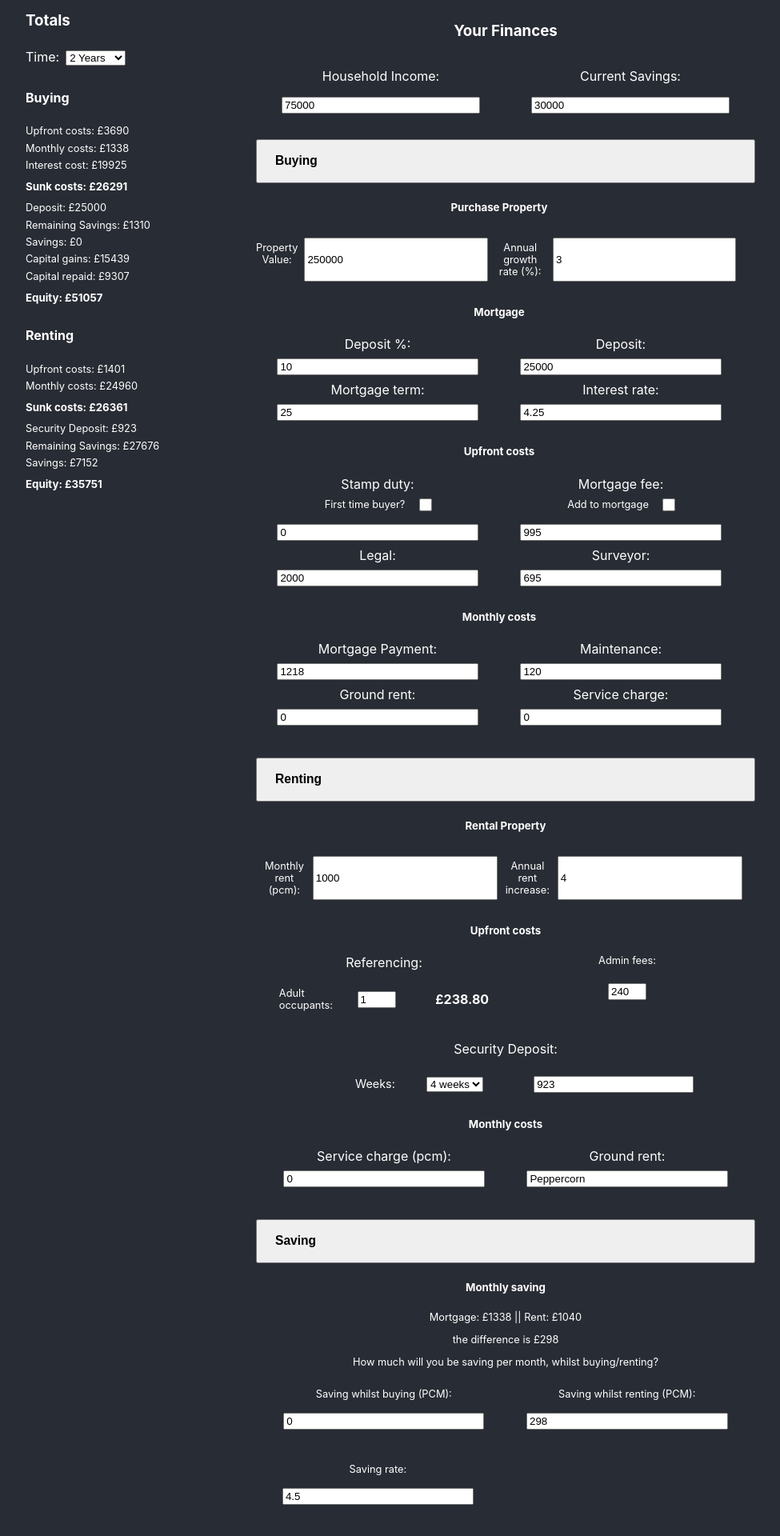
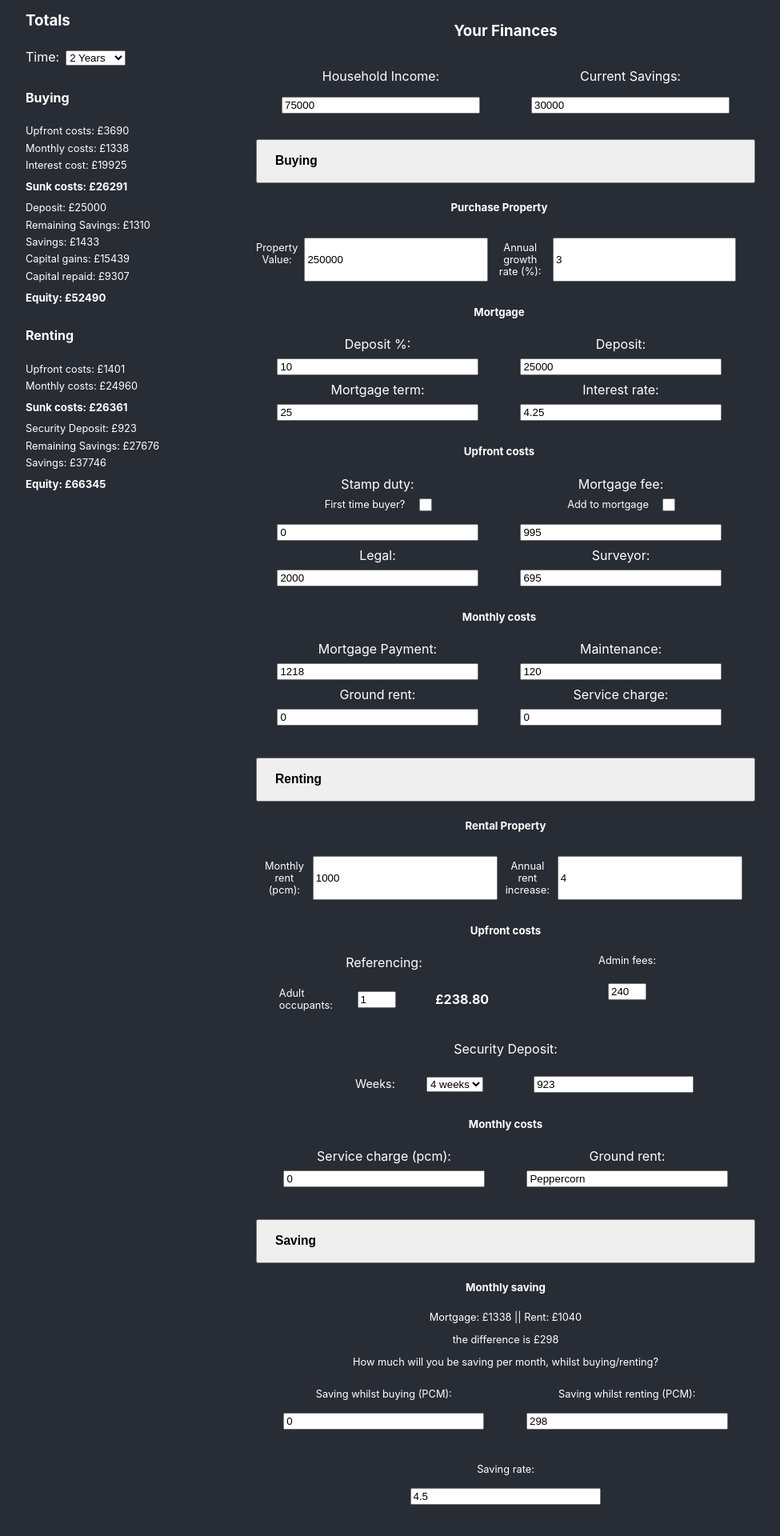
Before and after one commit to Spencer-EMS/rentbuycalc, a React (Create React App) app: page / in a window 1280 px wide. Shown: the part 124-2044 px from the top of the page at 80% size, without its empty margins (152-1127 px from the left). Built offline with nearby package versions, Linux system fonts and the light colour scheme.

Commit message:
adding saving calculations for Rent & Buy - initial backlog complete pending testing

```diff
--- a/src/components/Calculator/Calculator.js
+++ b/src/components/Calculator/Calculator.js
@@ -34,14 +34,17 @@ const Calculator = () => {
     const [ periodInterestCost, setPeriodInterestCost ] = useState(0);
     const [ capitalGains, setCapitalGains ] = useState(0);
     const [ capitalRepaid, setCapitalRepaid ] = useState(0);
+
     // RENT
     const [ upFrontRentCost, setUpFrontRentCost ] = useState(0);
     const [ rentMonthlyCost, setRentMonthlyCost ] = useState(0);
+    const [ accruedSavingsRent, setAccruedSavingsRent ] = useState(0);
 
     // SAVING
     const [ saveBuy, setSaveBuy ] = useState(0);
     const [ saveRent, setSaveRent ] = useState(0);
-    const [ aer, setAer ] = useState(4.5); // AER = ((1+r/n)**n)-1
+    const [ aer, setAer ] = useState(4.5);
+    const [ accruedSavingsBuy, setAccruedSavingsBuy ] = useState(0);
 
     // Booleans
     const [ buyInputBool, setBuyInputBool ] = useState(false);
@@ -76,6 +79,11 @@ const Calculator = () => {
                     capitalRepaid={capitalRepaid}
                     saveBuy={saveBuy}
                     saveRent={saveRent}
+                    aer={aer}
+                    accruedSavingsBuy={accruedSavingsBuy}
+                    setAccruedSavingsBuy={setAccruedSavingsBuy}
+                    accruedSavingsRent={accruedSavingsRent}
+                    setAccruedSavingsRent={setAccruedSavingsRent}
                 />
                 <div className={style.colFlex}>
                 <PersonalFinances
--- a/src/components/Saving/Saving.js
+++ b/src/components/Saving/Saving.js
@@ -18,13 +18,11 @@ const Saving = ({
     // Calculating monthly cost delta
     useEffect(() => {
         const delta = (rentMonthlyCost/(fixedTerm*12)) - monthlyCosts;
-        console.log(delta);
         if (delta > 0) {
             setMonthlyDelta(delta);
             setSaveBuy(delta);
             setSaveRent(0);
         } else if ( delta === 0) {
-            console.log("Buying === Renting", delta);
             setSaveBuy(0);
             setSaveRent(0);
         } else if (delta < 0) {
@@ -32,8 +30,8 @@ const Saving = ({
             setSaveRent((delta*(-1)));
             setSaveBuy(0);
         }
+    }, [ fixedTerm, setMonthlyDelta, rentMonthlyCost, monthlyCosts, setSaveBuy, setSaveRent]);
 
-    }, [ fixedTerm, setMonthlyDelta, rentMonthlyCost, monthlyCosts, setSaveBuy, setSaveRent]);
 
     // Event handlers
     const handleSaveBuyChange = event => {
@@ -65,11 +63,11 @@ const Saving = ({
                     <input type="number" id="saveRent" name="saveRent" value={saveRent} onChange={handleSaveRentChange}/>
                 </p>
             </div>
-            <div className={style.flexNorm}>
-                    <p>Saving rate:
-                        <input type="number" id="aer" name="aer" defaultValue={aer} onChange={handleAerChange}/>
-                    </p>
-                </div>
+            <div className={style.savingFlex}>
+                <p>Saving rate:
+                    <input type="number" id="aer" name="aer" defaultValue={aer} onChange={handleAerChange}/>
+                </p>
+            </div>
         </div>
     );
 }
--- a/src/components/Saving/Saving.module.css
+++ b/src/components/Saving/Saving.module.css
@@ -17,3 +17,9 @@
     margin: 1rem;
     width: 80%;
 }
+
+.savingFlex{
+    display: flex;
+    justify-content: center;
+    width: 100%;
+}
--- a/src/components/Totals/Totals.js
+++ b/src/components/Totals/Totals.js
@@ -1,4 +1,4 @@
-import React from 'react';
+import React, { useEffect } from 'react';
 import style from './Totals.module.css';
 
 const Totals = ({
@@ -16,9 +16,38 @@ const Totals = ({
         securityDeposit,
         capitalRepaid,
         saveBuy,
-        saveRent
+        saveRent,
+        aer,
+        accruedSavingsBuy,
+        setAccruedSavingsBuy,
+        accruedSavingsRent,
+        setAccruedSavingsRent
     }) => {
 
+    // Calculating Compound interest on BUY savings [Formula: A=(P(1+r/n)^nt)+((PMT((1+r/n)**(nt))-1)/(r/n))]
+    useEffect(() => {
+        var accruedAmount;
+        const remainingSavings = currentSavings - sumUpFrontCosts - depositAmount;
+        accruedAmount = remainingSavings*((1+((aer/100)/12))**(12*fixedTerm));
+        var rOverN = (aer/100)/12;
+        var numerator = (saveBuy*(((1+(rOverN))**(12*fixedTerm))-1));
+        accruedAmount = accruedAmount + (numerator/(rOverN));
+        setAccruedSavingsBuy(accruedAmount);
+    }, [fixedTerm, currentSavings, aer, sumUpFrontCosts, depositAmount, setAccruedSavingsBuy, saveBuy]);
+
+    // Calculating Compound interest on RENT savings [Formula: A=(P(1+r/n)^nt)+((PMT((1+r/n)**(nt))-1)/(r/n))]
+    useEffect(() => {
+        var accruedAmount;
+        const remainingSavings = currentSavings - upFrontRentCost - securityDeposit;
+        accruedAmount = remainingSavings*((1+((aer/100)/12))**(12*fixedTerm));
+        var rOverN = (aer/100)/12;
+        var numerator = (saveRent*(((1+(rOverN))**(12*fixedTerm))-1));
+        accruedAmount = accruedAmount + (numerator/(rOverN));
+        setAccruedSavingsRent(accruedAmount);
+    }, [fixedTerm, currentSavings, aer, upFrontRentCost, securityDeposit, setAccruedSavingsRent, saveRent]);
+
+
+    // CONSIDER A USEEFFECT TO CALCULATE THESE VALUES RATHER THAN CALCULATING INLINE
     const handleFtermChange = (event) => {
         const newFixedTerm = parseInt(event.target.value);
         setFixedTerm(newFixedTerm);
@@ -26,6 +55,7 @@ const Totals = ({
 
     return(
         <div className={style.Totals}>
+            <div className={style.fixSideBar}>
                 <h3>Totals</h3>
                 <div className={style.colFlex}>
                     <label htmlFor="fterm">Time:
@@ -47,10 +77,10 @@ const Totals = ({
 
                     <p>Deposit: £{depositAmount.toFixed(0)}</p>
                     <p>Remaining Savings: £{(currentSavings - sumUpFrontCosts - depositAmount)}</p>
-                <p>Savings: £{(saveBuy*(fixedTerm*12)).toFixed(0)}</p>
+                    <p>Savings: £{accruedSavingsBuy.toFixed(0)}</p>
                     <p>Capital gains: £{capitalGains.toFixed(0)}</p>
                     <p>Capital repaid: £{capitalRepaid.toFixed(0)}</p>
-                <h5>Equity: £{(depositAmount + (currentSavings - sumUpFrontCosts - depositAmount) + (saveBuy*(fixedTerm*12)) + capitalGains + capitalRepaid).toFixed(0)}</h5>
+                    <h5>Equity: £{(depositAmount + (currentSavings - sumUpFrontCosts - depositAmount) + accruedSavingsBuy + capitalGains + capitalRepaid).toFixed(0)}</h5>
 
                     <h4>Renting</h4>
                     <p>Upfront costs: £{upFrontRentCost}</p>
@@ -58,8 +88,9 @@ const Totals = ({
                     <h5>Sunk costs: £{(upFrontRentCost + rentMonthlyCost).toFixed(0)}</h5>
                     <p>Security Deposit: £{securityDeposit.toFixed(0)}</p>
                     <p>Remaining Savings: £{(currentSavings - upFrontRentCost - securityDeposit).toFixed(0)}</p>
-                <p>Savings: £{(saveRent*(fixedTerm*12)).toFixed(0)}</p>
-                <h5>Equity: £{((securityDeposit) + (currentSavings - upFrontRentCost - securityDeposit) + (saveRent*(fixedTerm*12))).toFixed(0)}</h5>
+                    <p>Savings: £{accruedSavingsRent.toFixed(0)}</p>
+                    <h5>Equity: £{((securityDeposit) + (currentSavings - upFrontRentCost - securityDeposit) + accruedSavingsRent).toFixed(0)}</h5>
+                </div>
             </div>
         </div>
     );
--- a/src/components/Totals/Totals.module.css
+++ b/src/components/Totals/Totals.module.css
@@ -1,5 +1,11 @@
 .Totals{
     width: 18rem;
+    height: 100%;
+
+}
+
+.fixSideBar{
+    position: fixed;
 }
 
 .Totals h3{
```
Lines whose indentation alone changed are shown as unchanged.
